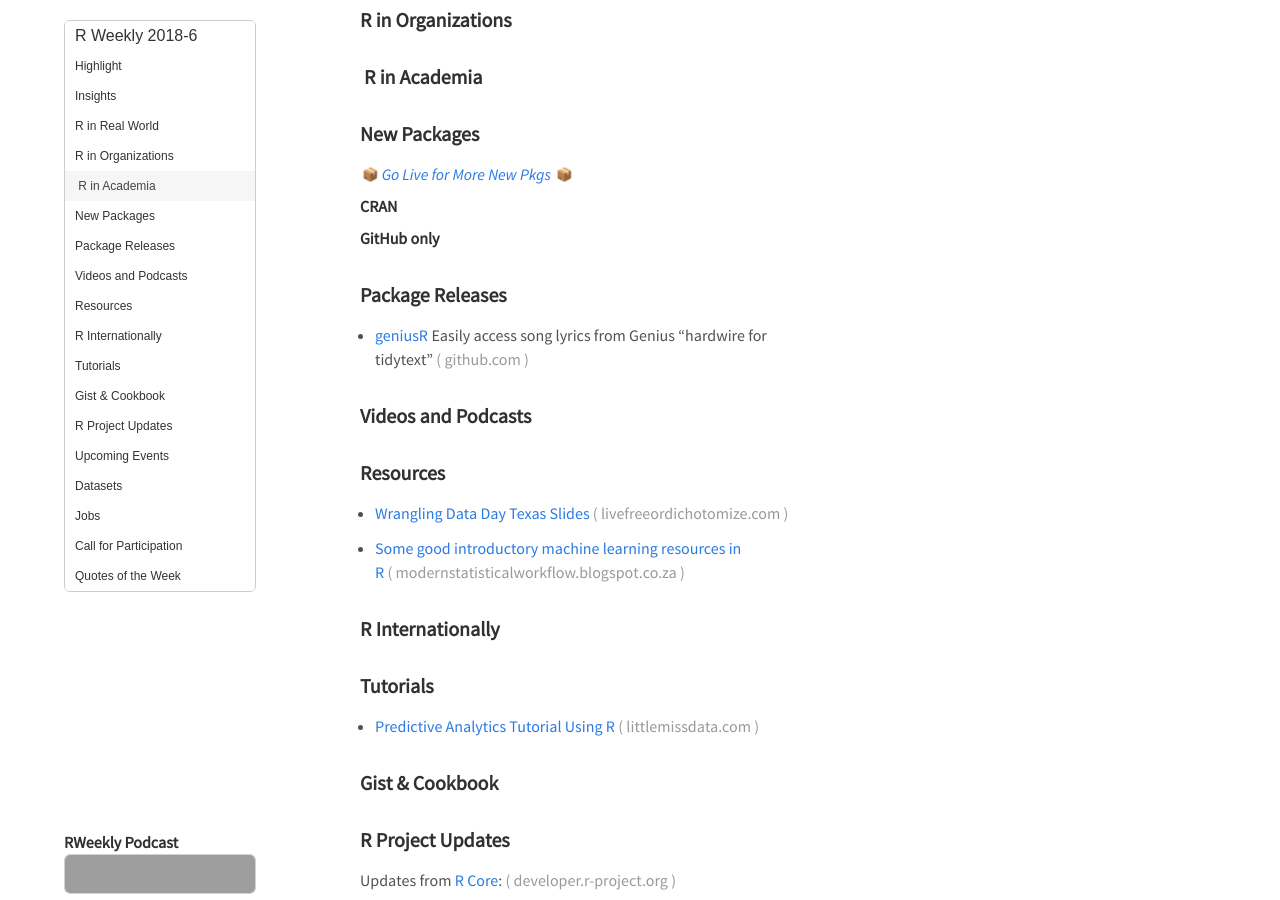
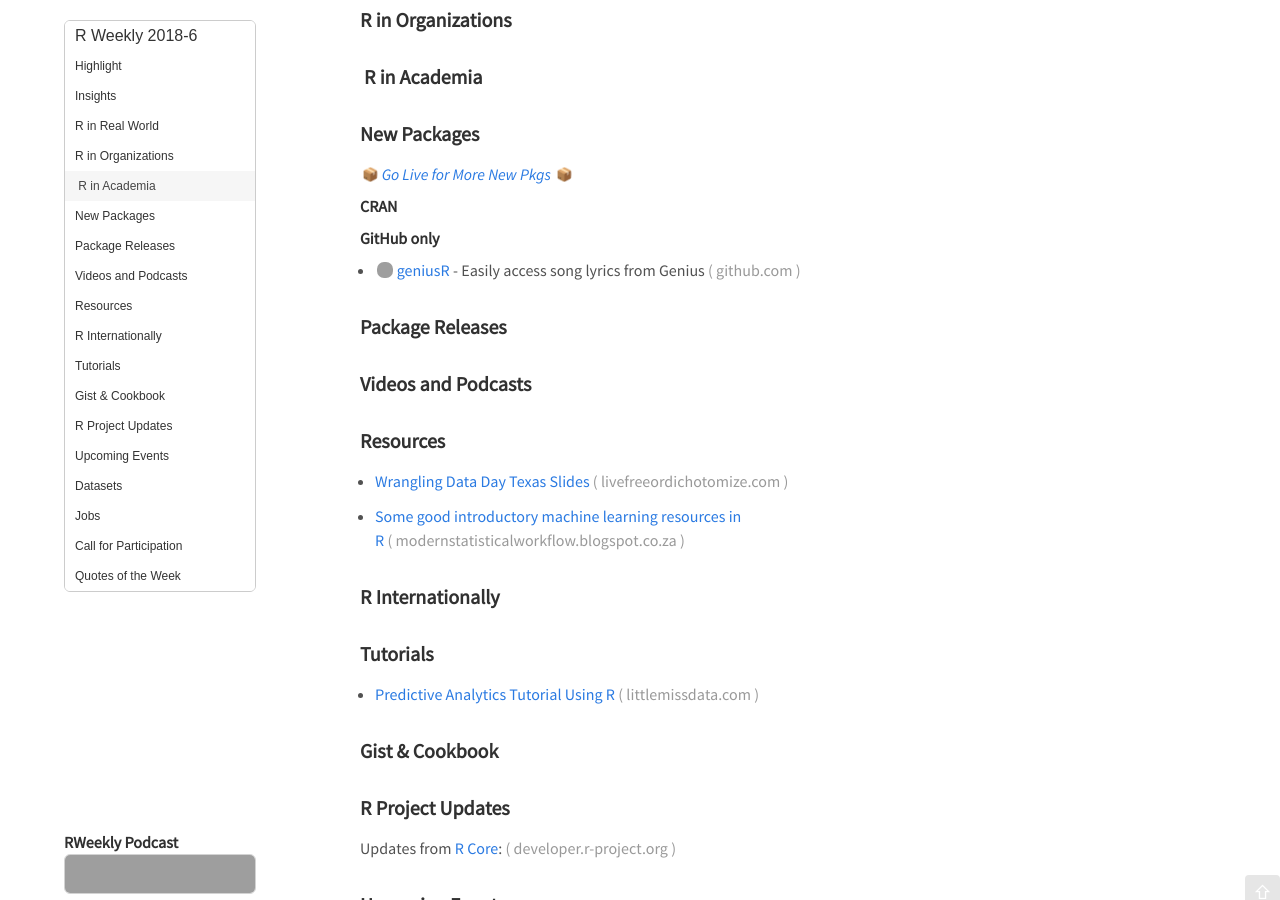
Before and after one commit to rweekly/rweekly.org, a Jekyll site: the page built from draft.md, in a window 1280 px wide and 900 px high, scrolled down 640 px. Built offline with Jekyll 4.4.1, drawn with Linux system fonts in a browser that asks for light colours; emoji names are drawn with the system emoji font; comment, search, counter and statistics services are not loaded; grey boxes are pictures that could not be loaded.

Commit message:
Fix pkg addition from #176

```diff
--- a/draft.md
+++ b/draft.md
@@ -45,13 +45,9 @@
 
 **GitHub only**
 
-
-
-
++ <img class='emoji' src="https://link.rweekly.org/g" width='20' /> [geniusR](https://github.com/josiahparry/geniusr) - Easily access song lyrics from Genius
 
 ### Package Releases
-+ [geniusR](https://github.com/josiahparry/geniusr) Easily access song lyrics from Genius "hardwire for tidytext"
-
 
 
 ###  Videos and Podcasts
```
